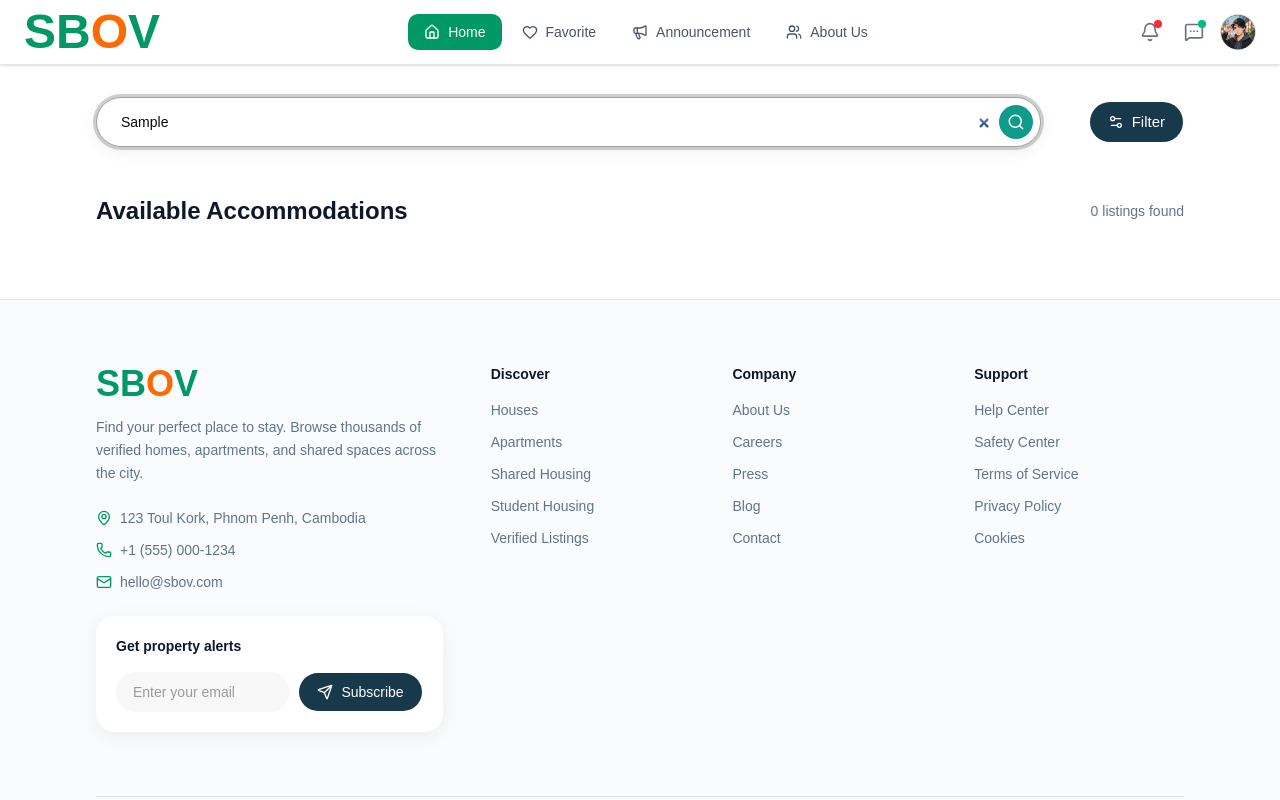
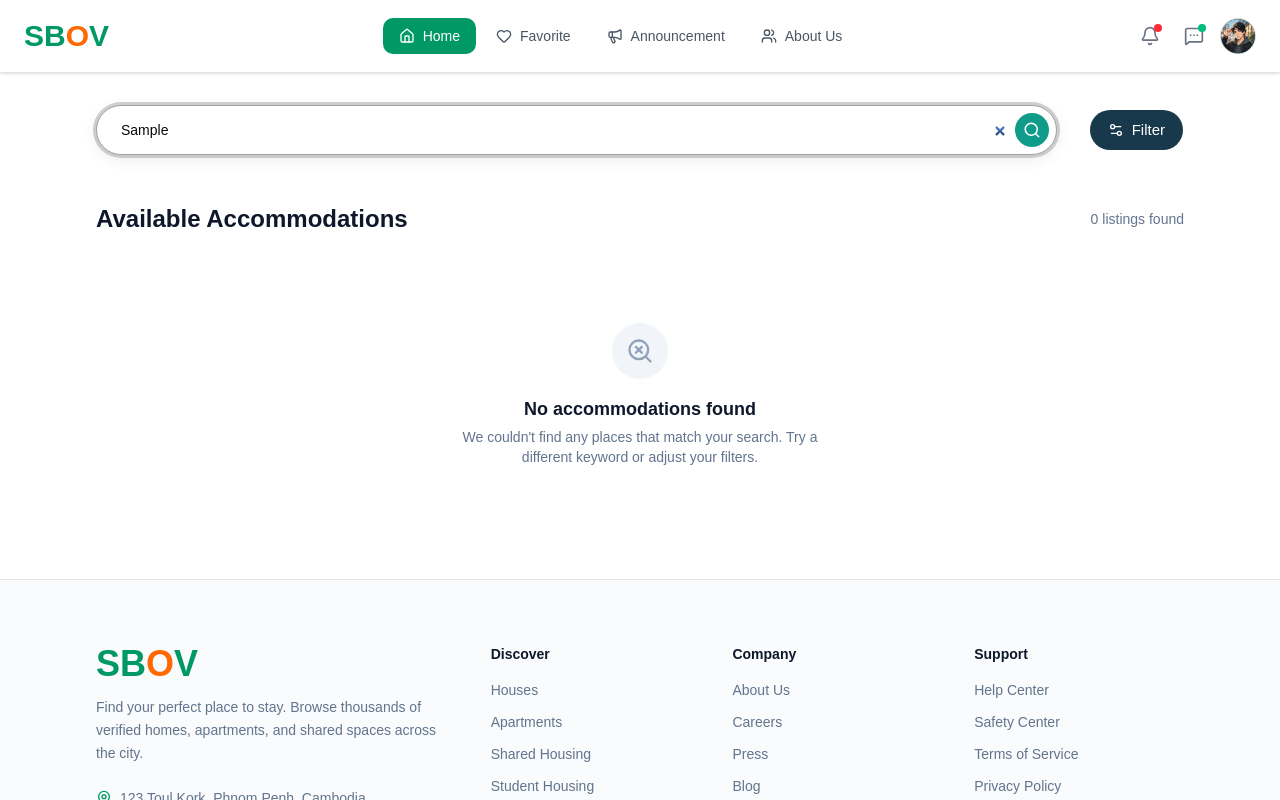
Before and after one commit to Techpreneur-Group-03/accommadation-app, a React (Vite) app: page / in a window 1280 px wide. Both pictures are taken after typing "Sample" into the empty fields and a click on the button 1015 px from the left and 122 px from the top of the page. Shown: the top 800 px of the page. Built offline with nearby package versions, Linux system fonts and the light colour scheme.

Commit message:
sothcheat/modify: improve ui and fixing search and filter

```diff
--- a/src/components/CardInfo.tsx
+++ b/src/components/CardInfo.tsx
@@ -8,6 +8,7 @@ import {
 } from 'lucide-react'
 
 import { Button } from '@/components/ui/button'
+import { cn } from '@/lib/utils'
 
 interface CardInfoProps {
   houseName: string
@@ -17,6 +18,8 @@ interface CardInfoProps {
   rate: number
   phoneNumber: string
   ownerName?: string
+  isFavorite: boolean
+  onToggleFavorite: () => void
 }
 
 export function CardInfo({
@@ -27,24 +30,36 @@ export function CardInfo({
   rate,
   phoneNumber,
   ownerName = 'Unknown',
+  isFavorite,
+  onToggleFavorite,
 }: CardInfoProps) {
   return (
-    <article className="w-full max-w-90 overflow-hidden rounded-3xl border border-border bg-card shadow-[0_18px_40px_rgba(15,23,42,0.08)]">
+    <article className="w-full max-w-90 flex flex-col overflow-hidden rounded-3xl border border-border bg-card shadow-[0_18px_40px_rgba(15,23,42,0.08)]">
       <div className="relative h-50 bg-cover bg-center" aria-label="House exterior" style={{ backgroundImage: "url('https://images.unsplash.com/photo-1512917774080-9991f1c4c750?auto=format&fit=crop&w=900&q=80')" }}>
         <Button
           type="button"
           size="icon"
           variant="secondary"
-          aria-label="Save listing"
-          className="absolute top-3.5 right-3.5 h-9 w-9 rounded-full border-0 bg-white/80 text-slate-800 shadow-lg backdrop-blur-sm hover:bg-white"
+          aria-label={isFavorite ? 'Remove from favorites' : 'Save listing'}
+          aria-pressed={isFavorite}
+          onClick={onToggleFavorite}
+          className="absolute top-3.5 right-3.5 h-9 w-9 rounded-full border-0 bg-white/80 text-slate-800 shadow-lg backdrop-blur-sm transition-transform hover:bg-white active:scale-90"
         >
-          <Heart className="h-4 w-4 fill-none" />
+          <Heart
+            className={cn(
+              'h-4 w-4 transition-colors duration-200',
+              isFavorite ? 'fill-rose-500 text-rose-500' : 'fill-none',
+            )}
+          />
         </Button>
       </div>
 
-      <div className="space-y-4 p-4 pb-3">
-        <div className="flex items-center justify-between gap-3">
-          <h1 className="m-0 text-[1.1rem] font-extrabold tracking-[0.02em] text-slate-900">
+      <div className="space-y-4 p-4 pb-3 grow">
+        <div className="flex items-start justify-between gap-3">
+          <h1
+            className="m-0 line-clamp-2 min-h-[2lh] text-[1.1rem] font-extrabold tracking-[0.02em] text-slate-900"
+            title={houseName}
+          >
             {houseName}
           </h1>
 
--- a/src/components/navbar.tsx
+++ b/src/components/navbar.tsx
@@ -36,10 +36,10 @@ export function Navbar({
 }: NavbarProps) {
     return (
         <header className="sticky top-0 z-50 w-full border-b bg-white shadow-sm">
-            <div className="mx-auto flex h-16 max-w-7xl items-center justify-between px-4 sm:px-6">
+            <div className="mx-auto flex min-h-18 max-w-7xl items-center justify-between px-4 sm:px-6">
 
                 {/* Logo */}
-                <span className="text-5xl font-bold">
+                <span className="text-3xl font-bold">
                     <span className="text-emerald-600">SB</span>
                     <span className="text-orange-500">O</span>
                     <span className="text-emerald-600">V</span>
--- a/src/sections/CardListingSection.tsx
+++ b/src/sections/CardListingSection.tsx
@@ -1,11 +1,28 @@
-import { CardInfo } from '@/components/CardInfo'
-import type { House } from '@/data/sample-data'
+import { useState } from "react"
+import { SearchX } from "lucide-react"
+
+import { CardInfo } from "@/components/CardInfo"
+import type { House } from "@/data/sample-data"
 
 interface CardListingSectionProps {
   houses: House[]
 }
 
 export function CardListingSection({ houses }: CardListingSectionProps) {
+  const [favoriteIds, setFavoriteIds] = useState<Set<number>>(new Set())
+
+  const toggleFavorite = (houseId: number) => {
+    setFavoriteIds((prev) => {
+      const next = new Set(prev)
+      if (next.has(houseId)) {
+        next.delete(houseId)
+      } else {
+        next.add(houseId)
+      }
+      return next
+    })
+  }
+
   return (
     <section className="w-full" aria-label="Accommodation listings">
       <div className="mb-6 flex items-center justify-between">
@@ -17,6 +34,20 @@ export function CardListingSection({ houses }: CardListingSectionProps) {
         </span>
       </div>
 
+      {houses.length === 0 ? (
+        <div className="flex flex-col items-center justify-center px-6 py-16 text-center">
+          <div className="mb-4 flex h-14 w-14 items-center justify-center rounded-full bg-slate-100">
+            <SearchX className="h-7 w-7 text-slate-400" />
+          </div>
+          <h2 className="text-lg font-semibold text-slate-900">
+            No accommodations found
+          </h2>
+          <p className="mt-1 max-w-sm text-sm text-slate-500">
+            We couldn't find any places that match your search. Try a different
+            keyword or adjust your filters.
+          </p>
+        </div>
+      ) : (
         <div className="grid grid-cols-1 gap-6 sm:grid-cols-2 lg:grid-cols-3 xl:grid-cols-4">
           {houses.map((house) => (
             <CardInfo
@@ -28,9 +59,12 @@ export function CardListingSection({ houses }: CardListingSectionProps) {
               rate={house.rate}
               phoneNumber={house.phoneNumber}
               ownerName={house.ownerName}
+              isFavorite={favoriteIds.has(house.houseId)}
+              onToggleFavorite={() => toggleFavorite(house.houseId)}
             />
           ))}
         </div>
+      )}
     </section>
   )
 }
--- a/src/sections/search-filter-section.tsx
+++ b/src/sections/search-filter-section.tsx
@@ -73,7 +73,7 @@ export function SearchFilterSection({
       onOpenChange={setIsFilterOpen}
     >
       <form
-        className="flex items-center gap-0 md:gap-12"
+        className="flex items-center gap-2 md:gap-8"
         onSubmit={(event) => event.preventDefault()}
       >
         <InputGroup className="h-12.5 flex-1 rounded-full border-transparent bg-card pr-1.5 pl-6 shadow-[0_4px_16px_rgba(15,23,42,0.08)] dark:bg-card">
```
Lines whose indentation alone changed are shown as unchanged.
